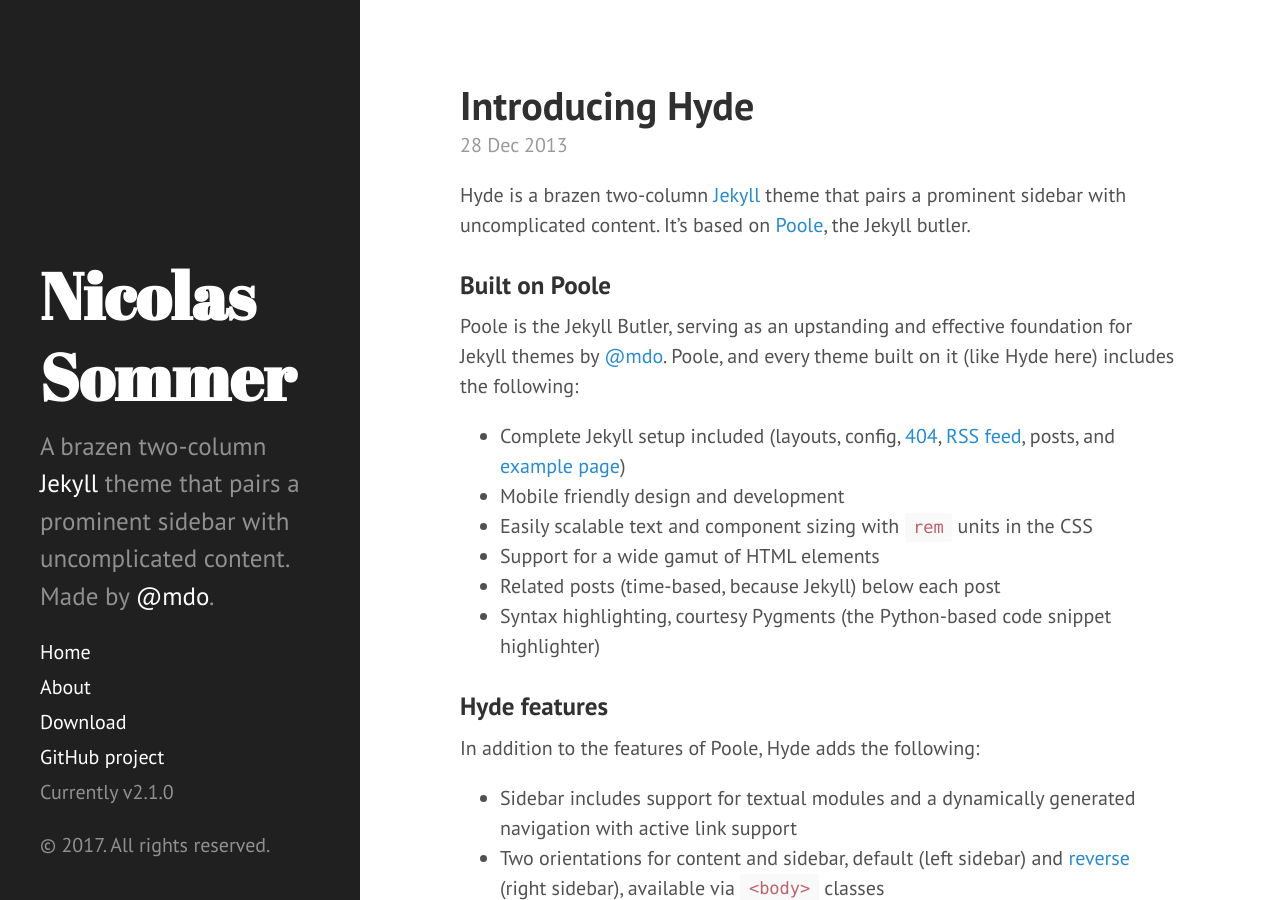
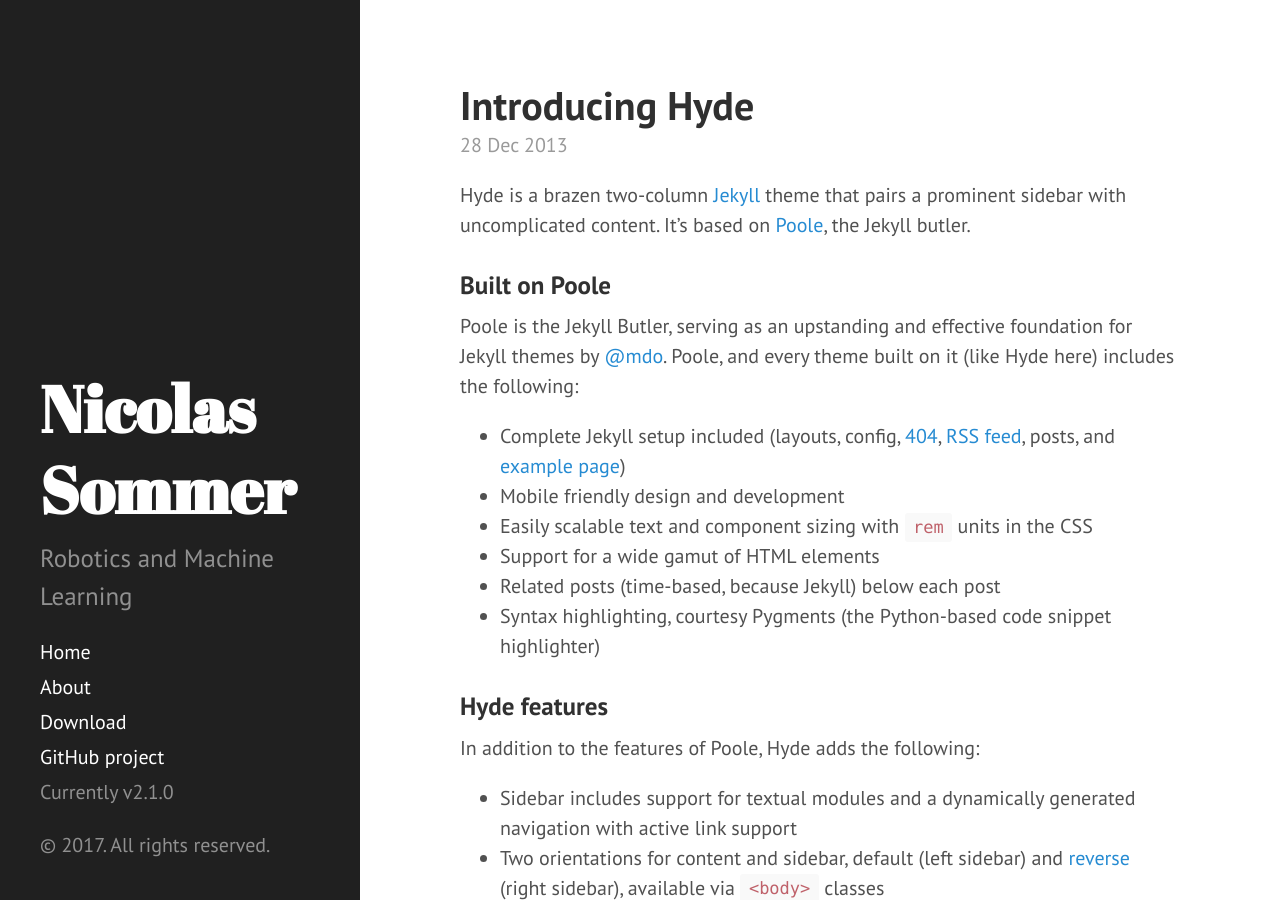
Before and after one commit to nisommer/nisommer.github.io, a Jekyll site: the page built from index.html, in a window 1280 px wide and 900 px high. Built offline with Jekyll 4.4.1, drawn with Linux system fonts in a browser that asks for light colours; Markdown is read by kramdown in place of the engine named in the settings; the list of posts is cut into pages by our own code.

Commit message:
Playing with different thematic options and filling up info

```diff
--- a/_config.yml
+++ b/_config.yml
@@ -1,6 +1,6 @@
 # Dependencies
-markdown:         redcarpet
-highlighter:      pygments
+markdown:         kramdown
+highlighter:      rouge
 
 # Permalinks
 permalink:        pretty
@@ -8,14 +8,16 @@ permalink:        pretty
 
 # Setup
 title:            'Nicolas Sommer'
-tagline:          'A Jekyll theme'
-description:      'A brazen two-column <a href="http://jekyllrb.com" target="_blank">Jekyll</a> theme that pairs a prominent sidebar with uncomplicated content. Made by <a href="https://twitter.com/mdo" target="_blank">@mdo</a>.'
-url:              http://hyde.getpoole.com
+tagline:          'Roboticist'
+description:      'Robotics and Machine Learning'
+url:              ()
 baseurl:          /
 
 author:
-  name:           'Mark Otto'
-  url:            https://twitter.com/mdo
+  name:           'Nicolas Sommer'
+  # url:            https://twitter.com/mdo
+linkedin:       https://www.linkedin.com/in/nicolas-sommer
+
 
 paginate:         5
 
```
